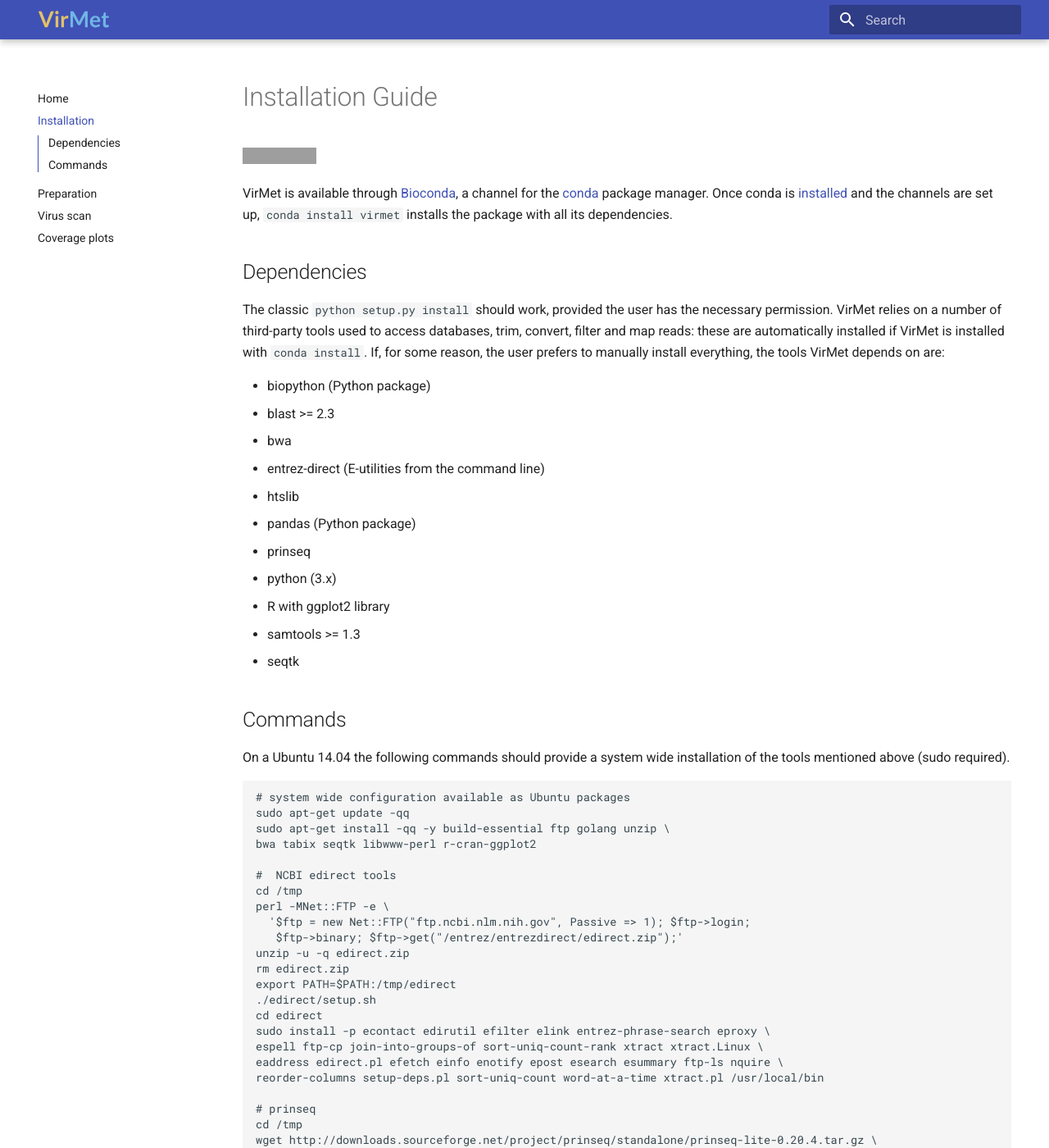
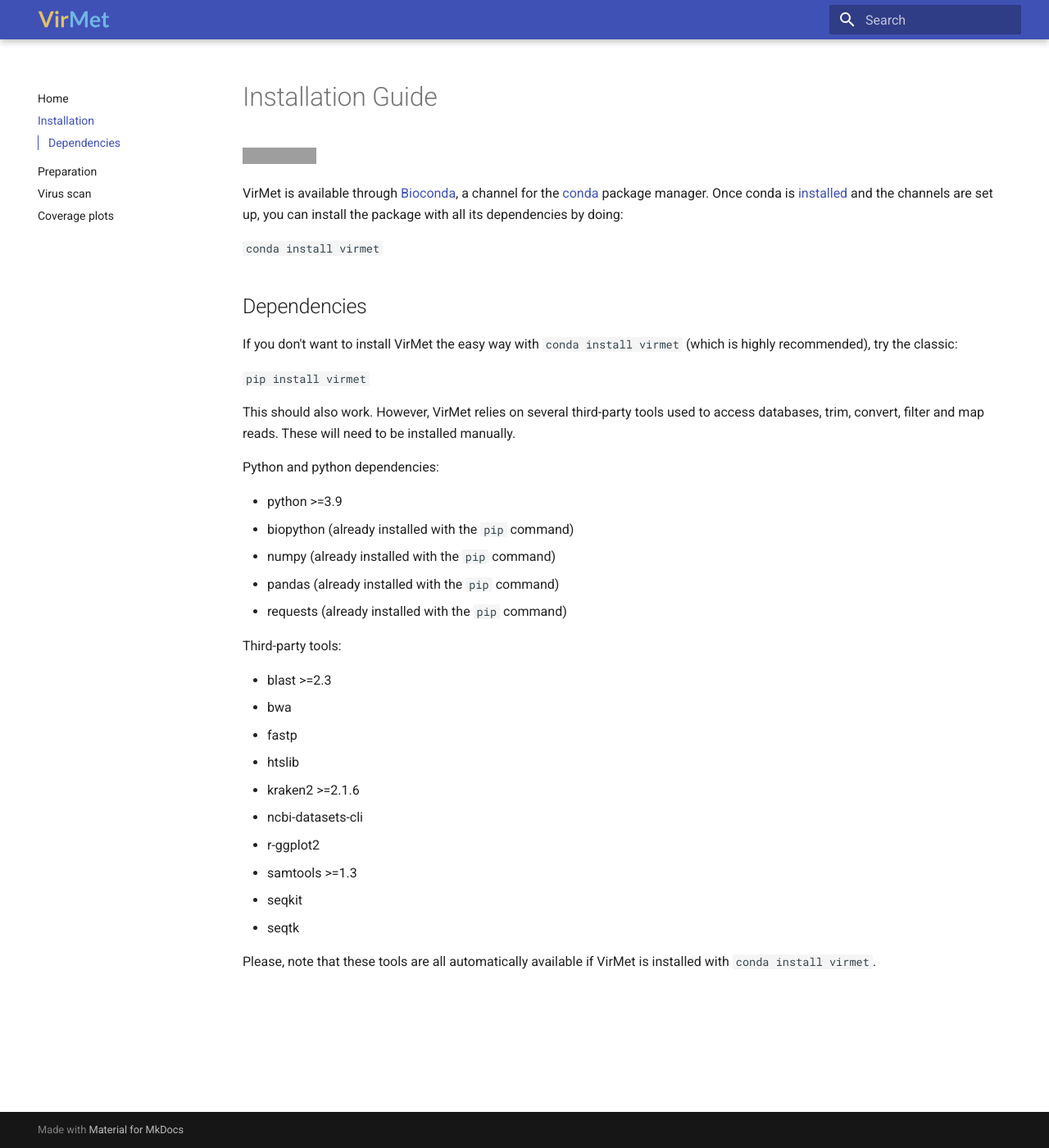
Before and after one commit to medvir/VirMet, an MkDocs documentation site: the page built from documentation/docs/Installation.md, in a window 1280 px wide and 1400 px high. Shown: the whole window at 82% size. Built offline with MkDocs 1.6.1 and Material for MkDocs 9.7.7, drawn with Linux system fonts in a browser that asks for light colours; some of the changed text lies outside the part shown; grey boxes are pictures that could not be loaded.

Commit message:
Update installation docs as bioconda_receipts accepted the request and VirMet 2.0.0 is now a conda package

```diff
--- a/documentation/docs/Installation.md
+++ b/documentation/docs/Installation.md
@@ -4,81 +4,42 @@
 
 VirMet is available through [Bioconda](https://bioconda.github.io), a channel
 for the [conda](http://conda.pydata.org/docs/intro.html) package manager. Once
-conda is [installed](https://docs.conda.io/projects/conda/en/latest/user-guide/install/index.html) and the channels are set up,
-`conda install virmet` installs the package with all its dependencies.
+conda is [installed](https://docs.conda.io/projects/conda/en/latest/user-guide/install/index.html)
+and the channels are set up, you can install the package with all its dependencies by doing:
+
+`conda install virmet`
 
 ## Dependencies
 
-The classic `python setup.py install` should work, provided the user has the
-necessary permission.
-VirMet relies on a number of third-party tools used to access databases, trim,
-convert, filter and map reads: these are automatically installed if VirMet is
-installed with `conda install`. If, for some reason, the user prefers to manually
-install everything, the tools VirMet depends on are:
+If you don't want to install VirMet the easy way with `conda install virmet`
+(which is highly recommended), try the classic:
 
-- biopython (Python package)
-- blast >= 2.3
+`pip install virmet`
+
+This should also work.
+However, VirMet relies on several third-party tools used to access databases, trim,
+convert, filter and map reads. These will need to be installed manually.
+
+Python and python dependencies:
+
+- python >=3.9
+- biopython (already installed with the `pip` command)
+- numpy (already installed with the `pip` command)
+- pandas (already installed with the `pip` command)
+- requests (already installed with the `pip` command)
+
+Third-party tools:
+
+- blast >=2.3
 - bwa
-- entrez-direct (E-utilities from the command line)
+- fastp
 - htslib
-- pandas (Python package)
-- prinseq
-- python (3.x)
-- R with ggplot2 library
-- samtools >= 1.3
+- kraken2 >=2.1.6
+- ncbi-datasets-cli
+- r-ggplot2
+- samtools >=1.3
+- seqkit
 - seqtk
 
-## Commands
-On a Ubuntu 14.04 the following commands should provide a system wide
-installation of the tools mentioned above (sudo required).
-
-    # system wide configuration available as Ubuntu packages
-    sudo apt-get update -qq
-    sudo apt-get install -qq -y build-essential ftp golang unzip \
-    bwa tabix seqtk libwww-perl r-cran-ggplot2
-
-    #  NCBI edirect tools
-    cd /tmp
-    perl -MNet::FTP -e \
-      '$ftp = new Net::FTP("ftp.ncbi.nlm.nih.gov", Passive => 1); $ftp->login;
-       $ftp->binary; $ftp->get("/entrez/entrezdirect/edirect.zip");'
-    unzip -u -q edirect.zip
-    rm edirect.zip
-    export PATH=$PATH:/tmp/edirect
-    ./edirect/setup.sh
-    cd edirect
-    sudo install -p econtact edirutil efilter elink entrez-phrase-search eproxy \
-    espell ftp-cp join-into-groups-of sort-uniq-count-rank xtract xtract.Linux \
-    eaddress edirect.pl efetch einfo enotify epost esearch esummary ftp-ls nquire \
-    reorder-columns setup-deps.pl sort-uniq-count word-at-a-time xtract.pl /usr/local/bin
-
-    # prinseq
-    cd /tmp
-    wget http://downloads.sourceforge.net/project/prinseq/standalone/prinseq-lite-0.20.4.tar.gz \
-    -O /tmp/prinseq-lite-0.20.4.tar.gz
-    tar -xvf /tmp/prinseq-lite-0.20.4.tar.gz
-    sudo install -p tmp/prinseq-lite-0.20.4/prinseq-lite.pl /usr/local/bin
-
-    # samtools 1.3
-    wget https://github.com/samtools/samtools/releases/download/1.3/samtools-1.3.tar.bz2 \
-    -O /tmp/samtools-1.3.tar.bz2
-    tar xvfj /tmp/samtools-1.3.tar.bz2
-    cd /tmp/samtools-1.3
-    make
-    sudo make prefix=/usr/local install
-
-    # NCBI blast+ 2.3.0
-    cd /tmp
-    wget ftp://ftp.ncbi.nlm.nih.gov/blast/executables/LATEST/ncbi-blast-2.3.0+-x64-linux.tar.gz
-    tar xzfp ncbi-blast-2.3.0+-x64-linux.tar.gz
-    sudo install -p ./ncbi-blast-2.3.0+/bin/* /usr/local/bin
-
-    # edirect looks for uname in the wrong place
-    sudo ln -sv /bin/uname /usr/bin/uname
-
-    export PATH=/usr/local/bin:$PATH
-
-Then, one needs python 3 (VirMet was mainly developed and tested on 3.4/3.5), but
-any 3.x should work), together with [pandas](http://pandas.pydata.org) and
-[Biopython](http://biopython.org/wiki/Main_Page). Go to the respective
-installation pages and choose your favourite method.
+Please, note that these tools are all automatically available if VirMet is
+installed with `conda install virmet`.
```
